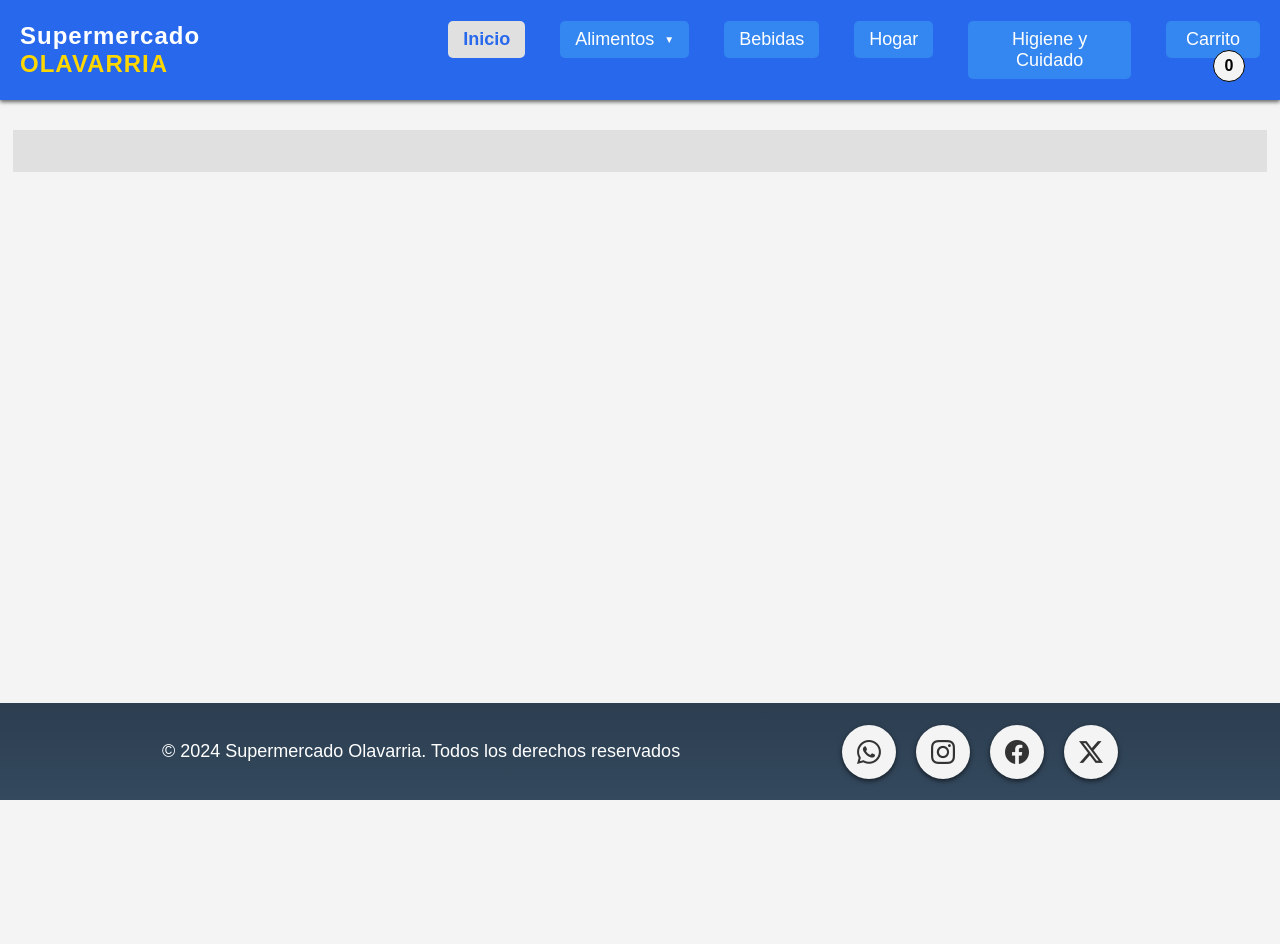
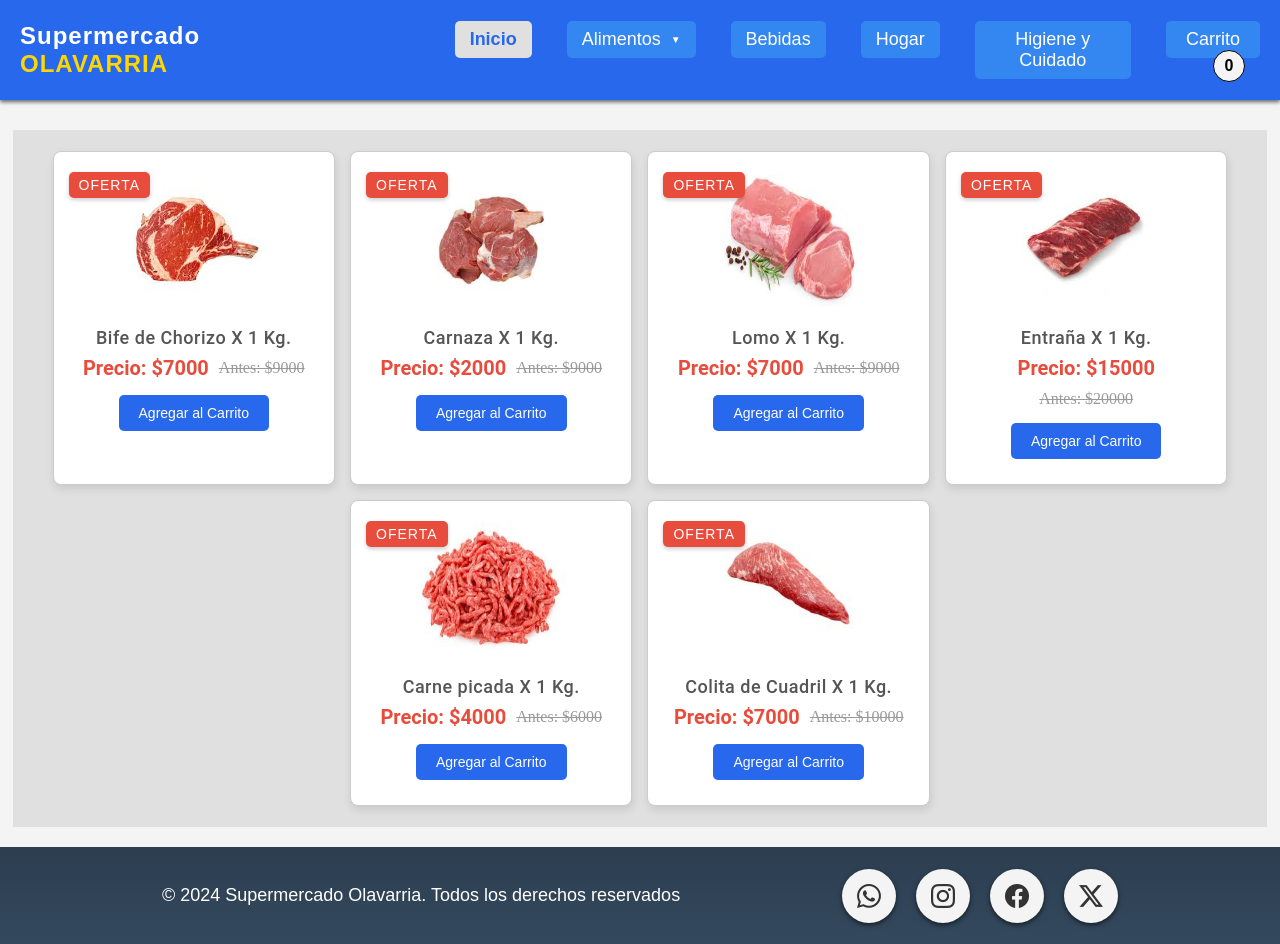
Before and after one commit to lau-ruspil/E-Commerce-Supermercado, a plain HTML site: page supermercado/index.html in a window 1280 px wide. Before the commit the page ends 800 px from the top, so only its background shows below. Drawn offline with nearby package versions, Linux system fonts and the light colour scheme; a web font is replaced by a local one.

Commit message:
Cargo los productos nuevamente evitando la duplicación del código

```diff
--- a/supermercado/css/style.css
+++ b/supermercado/css/style.css
@@ -42,7 +42,7 @@ body {
 
 .titulo-principal span {
 	color: #ffd700;
-	margin-right: 100px;
+	margin-right: 110px;
 }
 
 .barra-navegacion-menu {
@@ -198,7 +198,8 @@ body {
 	box-sizing: border-box;
 }
 
-.titulo-categoria {
+.titulo-categoria,
+.titulo-subcategoria {
 	width: 100%; /* Mantén el título ocupando todo el ancho */
 	font-family: "Montserrat", sans-serif; /* Con fuente de respaldo */
 	font-size: 24px; /* Tamaño ajustado */
@@ -332,7 +333,7 @@ footer {
 	justify-content: space-evenly;
 	align-items: center;
 	box-sizing: border-box;
-	position: absolute;
+	position: relative;
 	bottom: 0;
 }
 
--- a/supermercado/index.html
+++ b/supermercado/index.html
@@ -26,17 +26,17 @@
 							<li>
 								<button
 									class="btn-categoria"
-									data-categoria="frutas"
+									data-categoria="verduras"
 								>
-									Frutas
+									Verduras
 								</button>
 							</li>
 							<li>
 								<button
 									class="btn-categoria"
-									data-categoria="verduras"
+									data-categoria="frutas"
 								>
-									Verduras
+									Frutas
 								</button>
 							</li>
 							<li>
@@ -81,6 +81,147 @@
 				id="contenedor-tarjeta-producto"
 				class="contenedor-tarjeta-producto"
 			>
+				<div class="tarjeta-producto">
+					<div class="contenedor-imagen-producto">
+						<span class="oferta">Oferta</span>
+						<img
+							src="./img/alimentos/CarnesYpescados/Carnes/bife_de_chorizo.jpeg"
+							alt=""
+						/>
+					</div>
+					<div class="contenedor-info-producto">
+						<h3 class="producto-titulo">Bife de Chorizo X 1 Kg.</h3>
+						<div class="contenedor-producto-precio">
+							<span class="producto-precio-actual"
+								>Precio: $7000</span
+							>
+							<span class="producto-precio-viejo"
+								>Antes: $9000
+							</span>
+						</div>
+						<button class="producto-agregar">
+							Agregar al Carrito
+						</button>
+					</div>
+				</div>
+				<div class="tarjeta-producto">
+					<div class="contenedor-imagen-producto">
+						<span class="oferta">Oferta</span>
+						<img
+							src="./img/alimentos/CarnesYpescados/Carnes/carnaza.jpeg"
+							alt=""
+						/>
+					</div>
+					<div class="contenedor-info-producto">
+						<h3 class="producto-titulo">Carnaza X 1 Kg.</h3>
+						<div class="contenedor-producto-precio">
+							<span class="producto-precio-actual"
+								>Precio: $2000</span
+							>
+							<span class="producto-precio-viejo"
+								>Antes: $9000
+							</span>
+						</div>
+						<button class="producto-agregar">
+							Agregar al Carrito
+						</button>
+					</div>
+				</div>
+				<div class="tarjeta-producto">
+					<div class="contenedor-imagen-producto">
+						<span class="oferta">Oferta</span>
+						<img
+							src="./img/alimentos/CarnesYpescados/Carnes/lomo.jpeg"
+							alt=""
+						/>
+					</div>
+					<div class="contenedor-info-producto">
+						<h3 class="producto-titulo">Lomo X 1 Kg.</h3>
+						<div class="contenedor-producto-precio">
+							<span class="producto-precio-actual"
+								>Precio: $7000</span
+							>
+							<span class="producto-precio-viejo"
+								>Antes: $9000
+							</span>
+						</div>
+						<button class="producto-agregar">
+							Agregar al Carrito
+						</button>
+					</div>
+				</div>
+				<div class="tarjeta-producto">
+					<div class="contenedor-imagen-producto">
+						<span class="oferta">Oferta</span>
+						<img
+							src="./img/alimentos/CarnesYpescados/Carnes/entraña.jpeg"
+							alt=""
+						/>
+					</div>
+					<div class="contenedor-info-producto">
+						<h3 class="producto-titulo">Entraña X 1 Kg.</h3>
+						<div class="contenedor-producto-precio">
+							<span class="producto-precio-actual"
+								>Precio: $15000</span
+							>
+							<span class="producto-precio-viejo"
+								>Antes: $20000
+							</span>
+						</div>
+						<button class="producto-agregar">
+							Agregar al Carrito
+						</button>
+					</div>
+				</div>
+				<div class="tarjeta-producto">
+					<div class="contenedor-imagen-producto">
+						<span class="oferta">Oferta</span>
+						<img
+							src="./img/alimentos/CarnesYpescados/Carnes/carne_picada.jpeg"
+							alt=""
+						/>
+					</div>
+					<div class="contenedor-info-producto">
+						<h3 class="producto-titulo">Carne picada X 1 Kg.</h3>
+						<div class="contenedor-producto-precio">
+							<span class="producto-precio-actual"
+								>Precio: $4000</span
+							>
+							<span class="producto-precio-viejo"
+								>Antes: $6000
+							</span>
+						</div>
+						<button class="producto-agregar">
+							Agregar al Carrito
+						</button>
+					</div>
+				</div>
+				<div class="tarjeta-producto">
+					<div class="contenedor-imagen-producto">
+						<span class="oferta">Oferta</span>
+						<img
+							src="./img/alimentos/CarnesYpescados/Carnes/colita_de_cuadril.jpeg"
+							alt=""
+						/>
+					</div>
+					<div class="contenedor-info-producto">
+						<h3 class="producto-titulo">
+							Colita de Cuadril X 1 Kg.
+						</h3>
+						<div class="contenedor-producto-precio">
+							<span class="producto-precio-actual"
+								>Precio: $7000</span
+							>
+							<span class="producto-precio-viejo"
+								>Antes: $10000
+							</span>
+						</div>
+						<button class="producto-agregar">
+							Agregar al Carrito
+						</button>
+					</div>
+				</div>
+
 				<!-- Aqui van las tarjetas con JS dinamicas -->
 			</div>
 		</main>
--- a/supermercado/js/script.js
+++ b/supermercado/js/script.js
@@ -863,53 +863,32 @@ const botonesMenuPrincipal = document.querySelectorAll(".boton-menu");
 // Botones subCategorias DOM
 const botonesSubMenu = document.querySelectorAll(".btn-categoria");
 
-function cargarProductos(categoriaSeleccionada, esCategoriaPrincipal = false) {
-	contenedorProductos.innerHTML = ""; // Limipia el contenedor antes de cargar los productos
+// Función para cargar los productos
+function cargarProductos(SubcategoriaSeleccionada) {
+	contenedorProductos.innerHTML = ""; // Limpiar el contenedor antes de cargar nuevos productos
 
-	// Crear y agregar el título de la categoría
-	const tituloCategoria = document.createElement("h2");
-	tituloCategoria.textContent =
-		categoriaSeleccionada.charAt(0).toUpperCase() +
-		categoriaSeleccionada.slice(1);
-	tituloCategoria.classList.add("titulo-categoria"); // Estilos
-	contenedorProductos.appendChild(tituloCategoria);
+	const productosCategoria = productos.alimentos[SubcategoriaSeleccionada];
 
-	if (esCategoriaPrincipal) {
-		// Recorrer todas las subcategorías y agregar sus productos
-		const categorias = productos[categoriaSeleccionada];
-		if (categorias) {
-			for (const subcategoria in categorias) {
-				const productosSubcategoria = categorias[subcategoria];
-				productosACargar = productosACargar.concat(
-					productosSubcategoria
-				);
-			}
-		}
-	} else {
-		// Si es una subcategoría específica
-		productosACargar =
-			productos.alimentos[categoriaSeleccionada] ||
-			productos.bebidas[categoriaSeleccionada] ||
-			[];
-	}
+	if (productosCategoria) {
+		const tituloCategoria = document.createElement("h2");
+		tituloCategoria.textContent =
+			SubcategoriaSeleccionada.charAt(0).toUpperCase() +
+			SubcategoriaSeleccionada.slice(1);
+		tituloCategoria.classList.add("titulo-categoria");
+		contenedorProductos.appendChild(tituloCategoria);
 
-	if (productosACargar.lenght > 0) {
-		productosACargar.forEach((producto) => {
-			// Crear la tarjeta del producto
+		productosCategoria.forEach((producto) => {
 			const divCard = document.createElement("div");
 			divCard.classList.add("tarjeta-producto");
 
-			// Contenedor de imagen
 			const divImagen = document.createElement("div");
 			divImagen.classList.add("contenedor-imagen-producto");
 
-			// Crear imagen del producto
 			const imagenProducto = document.createElement("img");
-			imagenProducto.src = producto.img; // atributo ruta
-			imagenProducto.alt = producto.titulo; // atributo texto alternativo
+			imagenProducto.src = producto.img;
+			imagenProducto.alt = producto.titulo;
 			divImagen.appendChild(imagenProducto);
 
-			// Mostrar oferta si aplica
 			if (producto.oferta) {
 				const spanOferta = document.createElement("span");
 				spanOferta.classList.add("oferta");
@@ -917,16 +896,14 @@ function cargarProductos(categoriaSeleccionada, esCategoriaPrincipal = false) {
 				divImagen.appendChild(spanOferta);
 			}
 
-			// Contenedor de información
 			const divInfo = document.createElement("div");
 			divInfo.classList.add("contenedor-info-producto");
 
 			const tituloProducto = document.createElement("h3");
 			tituloProducto.textContent = producto.titulo;
-			tituloProducto.classList.add("producto-titulo");
+			tituloProducto.classList.add("producto-titulo"); // Añadido para asegurar el estilo correcto
 			divInfo.appendChild(tituloProducto);
 
-			// Contenedor de precios
 			const divPrecio = document.createElement("div");
 			divPrecio.classList.add("contenedor-producto-precio");
 
@@ -944,56 +921,25 @@ function cargarProductos(categoriaSeleccionada, esCategoriaPrincipal = false) {
 
 			divInfo.appendChild(divPrecio);
 
-			// Botón para agregar al carrito
 			const botonAgregarCarrito = document.createElement("button");
 			botonAgregarCarrito.classList.add("producto-agregar");
 			botonAgregarCarrito.textContent = "Agregar al Carrito";
 			divInfo.appendChild(botonAgregarCarrito);
 
-			// Agregar contenedores al contenedor principal
 			divCard.appendChild(divImagen);
 			divCard.appendChild(divInfo);
 
-			// Agregar la tarjeta al contenedor de productos
 			contenedorProductos.appendChild(divCard);
 		});
-	} else {
-		contenedorProductos.innerHTML = `<p class='titulo-categoria'>No hay productos disponibles en esta categoría.</p>`;
 	}
 }
 
-function manejarClickMenuPrincipal(event) {
-	const categoria = event.target.textContent.toLowerCase();
-	if (productos.alimentos[categoria]) {
-		activarBotonMenuPrincipal(categoria);
-		cargarProductos(categoria);
-	}
-}
-
-function activarBotonMenuPrincipal(botonActivo) {
-	//Remover la clase activa a todos los botones
-
-	botonesMenuPrincipal.forEach((boton) => {
-		boton.classList.remove("active");
-	});
-
-	// Agregarsela al boton que fue clickeado
-
-	botonActivo.classList.add("active");
-}
-
+// Por cada boton del subMenu Alimentos escuchamos el evento y accedemos al atributo
+// que nos retorna el valor que tiene el boton (la subCategoria)
 botonesSubMenu.forEach((boton) => {
 	boton.addEventListener("click", () => {
-		const categoria = boton.getAttribute("data-categoria");
-		cargarProductos(categoria);
-
-		activarBotonMenuPrincipal(
-			boton.closest(".submenu").previousElementSibling
-		);
+		const subCategoria = boton.getAttribute("data-categoria");
+		// Pasamos por parametro la subcategoria para recorrer el array y cargar los productos
+		cargarProductos(subCategoria);
 	});
 });
-
-// Agregar el active y cargar los productos de dichos
-botonesMenuPrincipal.forEach((boton) => {
-	boton.addEventListener("click", manejarClickMenuPrincipal);
-});
```
